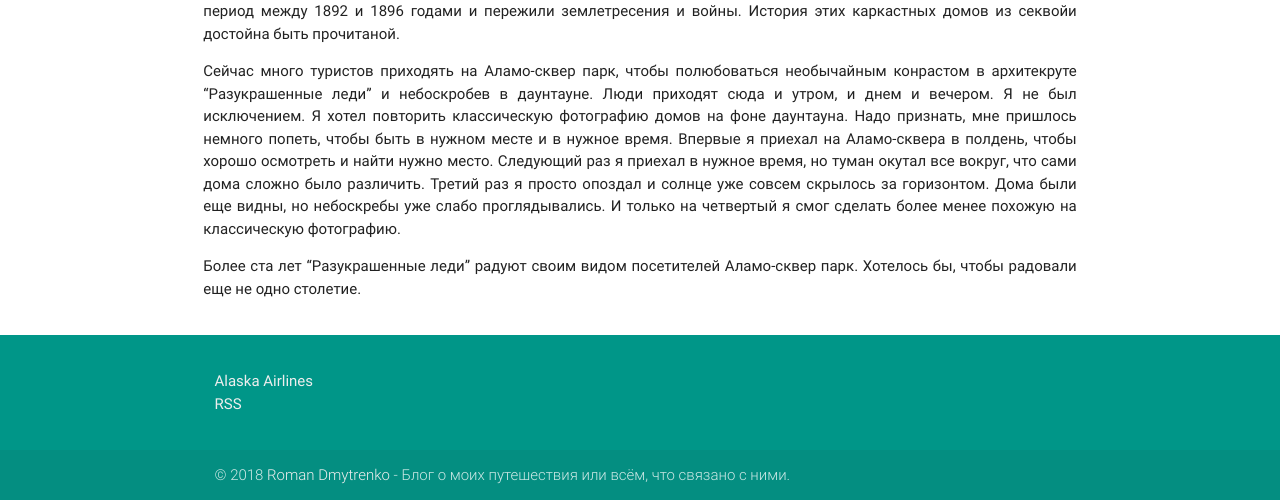
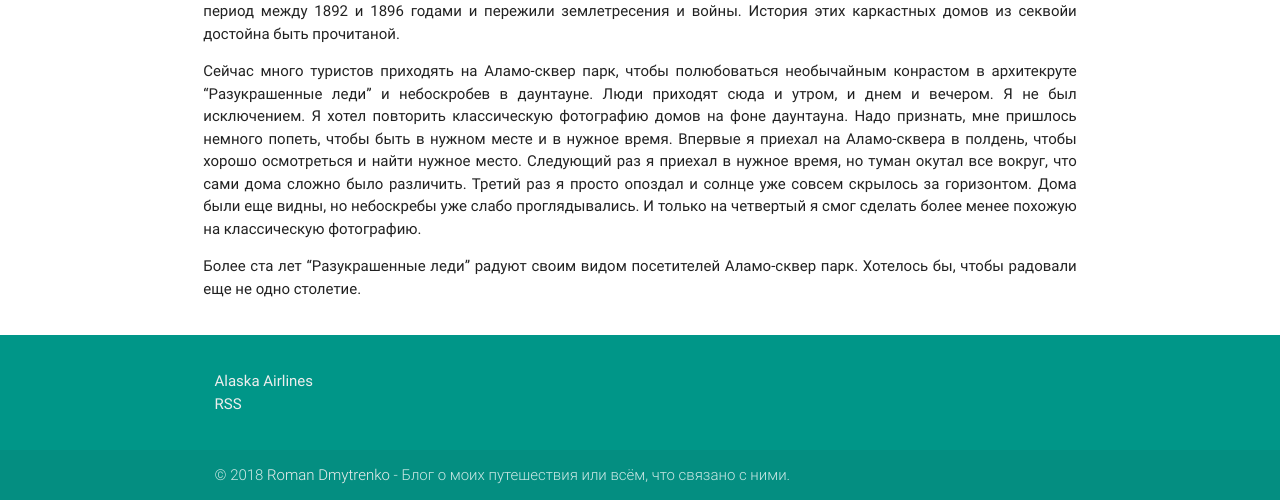
Before and after one commit to erka/erka.github.io, a Jekyll site: the page built from _posts/2015-06-21-painted-ladies.md, in a window 1280 px wide. Shown: the part 524-1024 px from the top of the page. Built offline with Jekyll 4.4.1, drawn with Linux system fonts in a browser that asks for light colours.

Commit message:
fix typos

```diff
--- a/_posts/2015-06-21-painted-ladies.md
+++ b/_posts/2015-06-21-painted-ladies.md
@@ -12,6 +12,6 @@
 
 Пожалуй "Разукрашенные леди" являются одной из икон Сан-Франциско. Эти 6 викторианских домов были построены в период между 1892 и 1896 годами и пережили землетресения и войны. История этих каркастных домов из секвойи достойна быть прочитаной.
 
-Сейчас много туристов приходять на Аламо-сквер парк, чтобы полюбоваться необычайным конрастом в архитекруте "Разукрашенные леди" и небоскробев в даунтауне. Люди приходят сюда и утром, и днем и вечером. Я не был исключением. Я хотел повторить классическую фотографию домов на фоне даунтауна. Надо признать, мне пришлось немного попеть, чтобы быть в нужном месте и в нужное время. Впервые я приехал на Аламо-сквера в полдень, чтобы хорошо осмотреть и найти нужно место. Следующий раз я приехал в нужное время, но туман окутал все вокруг, что сами дома сложно было различить. Третий раз я просто опоздал и солнце уже совсем скрылось за горизонтом. Дома были еще видны, но небоскребы уже слабо проглядывались. И только на четвертый я смог сделать более менее похожую на классическую фотографию.
+Сейчас много туристов приходять на Аламо-сквер парк, чтобы полюбоваться необычайным конрастом в архитекруте "Разукрашенные леди" и небоскробев в даунтауне. Люди приходят сюда и утром, и днем и вечером. Я не был исключением. Я хотел повторить классическую фотографию домов на фоне даунтауна. Надо признать, мне пришлось немного попеть, чтобы быть в нужном месте и в нужное время. Впервые я приехал на Аламо-сквера в полдень, чтобы хорошо осмотреться и найти нужное место. Следующий раз я приехал в нужное время, но туман окутал все вокруг, что сами дома сложно было различить. Третий раз я просто опоздал и солнце уже совсем скрылось за горизонтом. Дома были еще видны, но небоскребы уже слабо проглядывались. И только на четвертый я смог сделать более менее похожую на классическую фотографию.
 
 Более ста лет "Разукрашенные леди" радуют своим видом посетителей Аламо-сквер парк. Хотелось бы, чтобы радовали еще не одно столетие.
```
